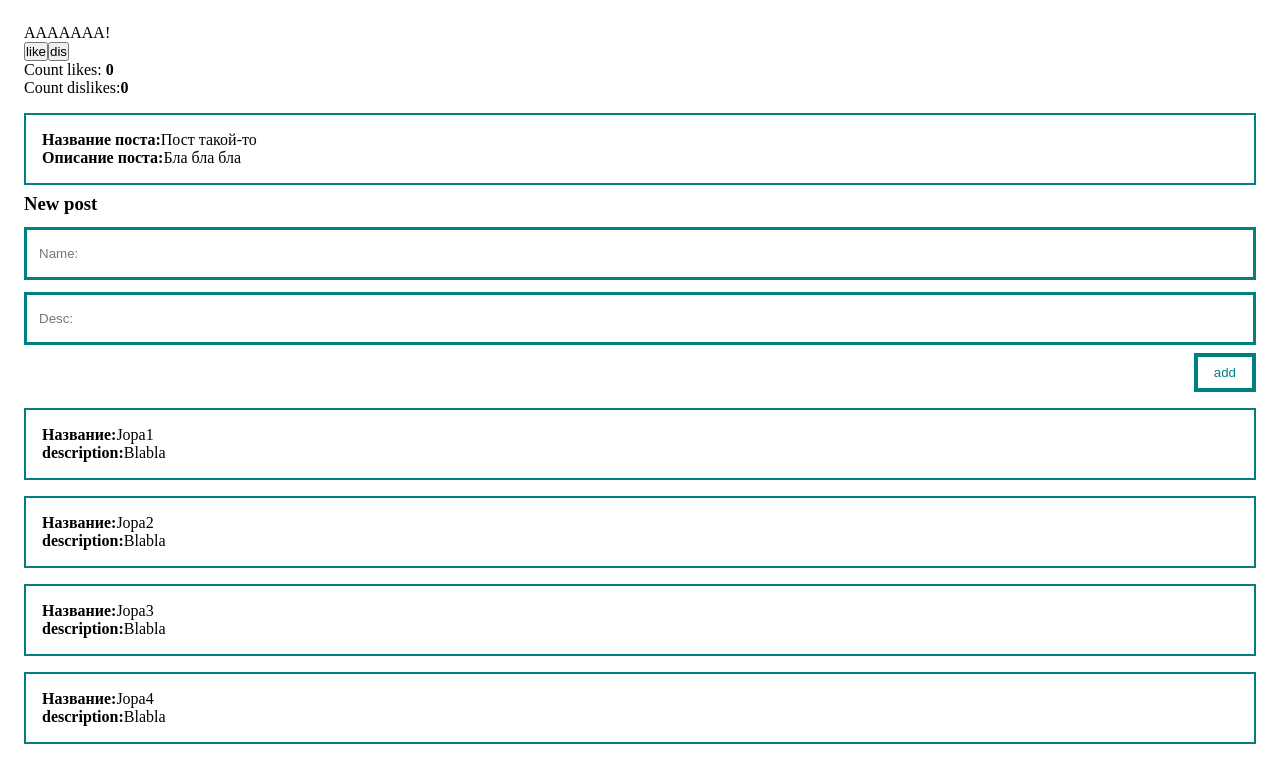
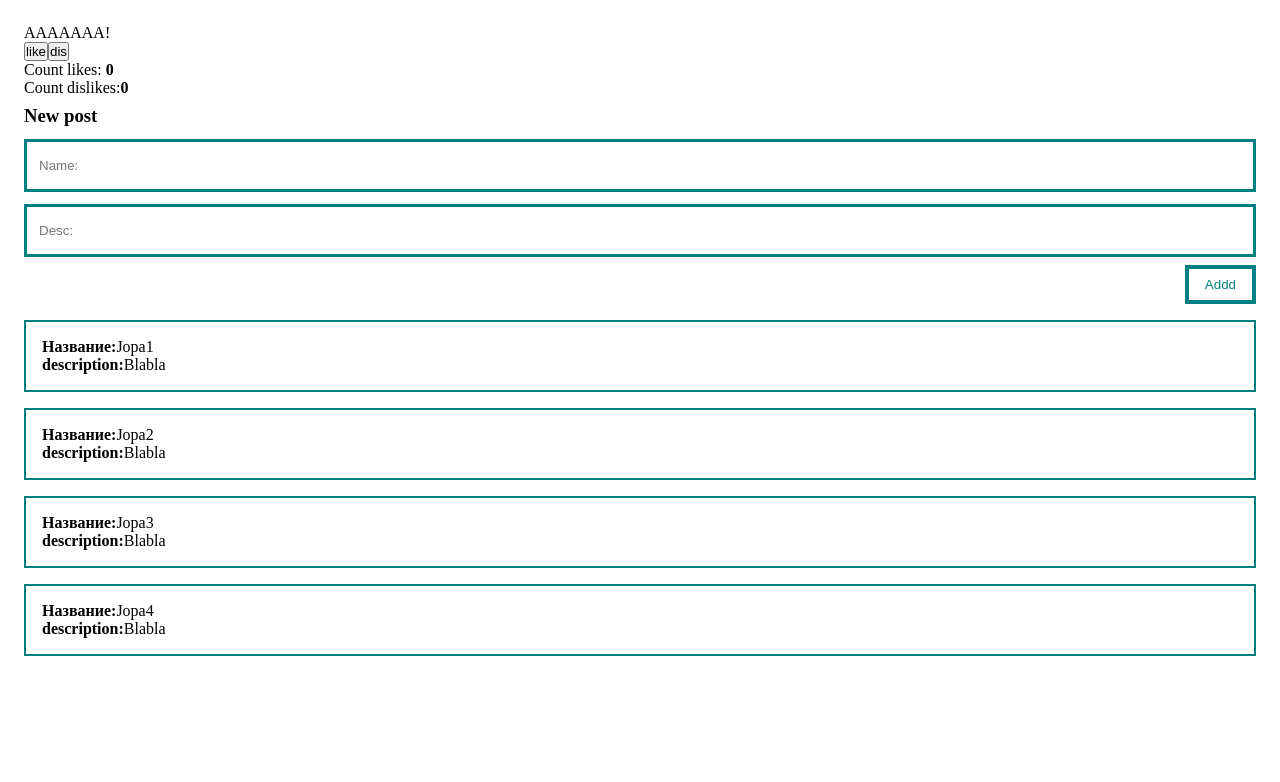
Before and after one commit to Pereyro/kektest, a Vue app: page / in a window 1280 px wide. Shown: the top 782 px of the page. Built offline with nearby package versions, Linux system fonts and the light colour scheme.

Commit message:
some changes in App

```diff
--- a/src/app/App.vue
+++ b/src/app/App.vue
@@ -9,28 +9,23 @@
         <div>Count likes: <strong>{{ likes }}</strong></div>
         <div>Count dislikes:<strong>{{ dislikes }}</strong></div>
 
-        <div class="post">
-            <div><strong>Название поста:</strong>Пост такой-то</div>
-            <div><strong>Описание поста:</strong>Бла бла бла</div>
-        </div>
-        <form @submit.prevent>
-            <h3>New post</h3>
-            <!-- два разных способа сделать двусторонее связывание с моделью -->
-            <input v-bind:value="title" @input="inputTitle" class="newpost" type="text" placeholder="Name:">
-            <input v-bind:value="body" @input="body = $event.target.value" class="newpost" type="text" placeholder="Desc:">
-            <button class="btn" @click="createPost">add</button>
-        </form>
-
-        <div class="post" v-for="post in posts" :key="post.id">
-            <div><strong>Название:</strong>{{ post.title }}</div>
-            <div><strong>description:</strong>{{ post.body }}</div>
-        </div>
+        <post-form @create="createPost"/>
+        <post-list :posts="posts"/>
+        <!-- короткая запись: -->
+        <!-- <post-list :posts="posts"></post-list> -->
     </div>
 </template>
 
 
 <script>
+import PostForm from "@/entities/post/components/PostForm";
+import PostList from "@/entities/post/components/PostList";
+
 export default {
+    components: {
+        PostForm, PostList
+    },
+
     data() {
         return {
             likes: 0,
@@ -39,7 +34,7 @@ export default {
                 {id: 1, title: 'Jopa1', body: 'Blabla'},
                 {id: 2, title: 'Jopa2', body: 'Blabla'},
                 {id: 3, title: 'Jopa3', body: 'Blabla'},
-                {id: 4, title: 'Jopa4', body: 'Blabla'}
+                {id: 4, title: 'Jopa4', body: 'Blabla'},
             ],
             title: '',
             body: '',
@@ -48,15 +43,8 @@ export default {
 
 
     methods: {
-        createPost() {
-            const newPost = {
-                id: Date.now(),
-                title: this.title,
-                body: this.body,
-            }
-            this.posts.push(newPost);
-            this.title ='';
-            this.body='';
+        createPost(post) {
+            this.posts.push(post);
 
         },
         inputTitle (event) {
@@ -84,31 +72,4 @@ export default {
     padding: 24px;
 }
 
-form {
-    margin-top: 8px;
-    display: flex;
-    flex-direction: column;
-}
-
-.post {
-    padding: 16px;
-    border: 2px solid teal;
-    margin-top: 16px;
-}
-
-.newpost {
-    width: 100%;
-    padding: 16px 12px;
-    border: 3px solid teal;
-    margin-top: 12px;
-}
-
-.btn {
-    margin-top: 8px;
-    align-self: flex-end;
-    background: None;
-    color: teal;
-    border:4px solid teal;
-    padding: 8px 16px;
-}
 </style>
--- /dev/null
+++ b/src/entities/post/components/PostForm.vue
@@ -0,0 +1,59 @@
+<template>
+    <form @submit.prevent>
+        <h3>New post</h3>
+        <!-- два разных способа сделать двусторонее связывание с моделью -->
+        <input v-model="post.title" class="newpost" type="text" placeholder="Name:">
+        <input v-bind:value="post.body" @input="post.body = $event.target.value" class="newpost" type="text" placeholder="Desc:">
+        <button class="btn" @click="createPost">Addd</button>
+    </form>
+</template>
+
+
+<script>
+export default {
+    data () {
+        return {
+            post: {
+                title: '',
+                body: '',
+            }
+        }
+    },
+    methods: {
+        createPost() {
+            this.post.id = Date.now();
+            this.$emit('create', this.post)
+            this.post = {
+                title: '',
+                body: '',
+            }
+        }
+    }
+}
+
+</script>
+
+
+<style>
+form {
+    margin-top: 8px;
+    display: flex;
+    flex-direction: column;
+}
+
+.newpost {
+    width: 100%;
+    padding: 16px 12px;
+    border: 3px solid teal;
+    margin-top: 12px;
+}
+
+.btn {
+    margin-top: 8px;
+    align-self: flex-end;
+    background: None;
+    color: teal;
+    border:4px solid teal;
+    padding: 8px 16px;
+}
+</style>
--- /dev/null
+++ b/src/entities/post/components/PostList.vue
@@ -0,0 +1,29 @@
+<template>
+    <div class="post" v-for="post in posts" :key="post.id">
+        <div><strong>Название:</strong>{{ post.title }}</div>
+        <div><strong>description:</strong>{{ post.body }}</div>
+    </div>
+</template>
+
+
+<script>
+export default {
+    props: {
+        posts: {
+            type: Array,
+            requared: true
+        }
+    }
+}
+
+</script>
+
+
+<style scoped>
+.post {
+    padding: 16px;
+    border: 2px solid teal;
+    margin-top: 16px;
+}
+
+</style>
```
